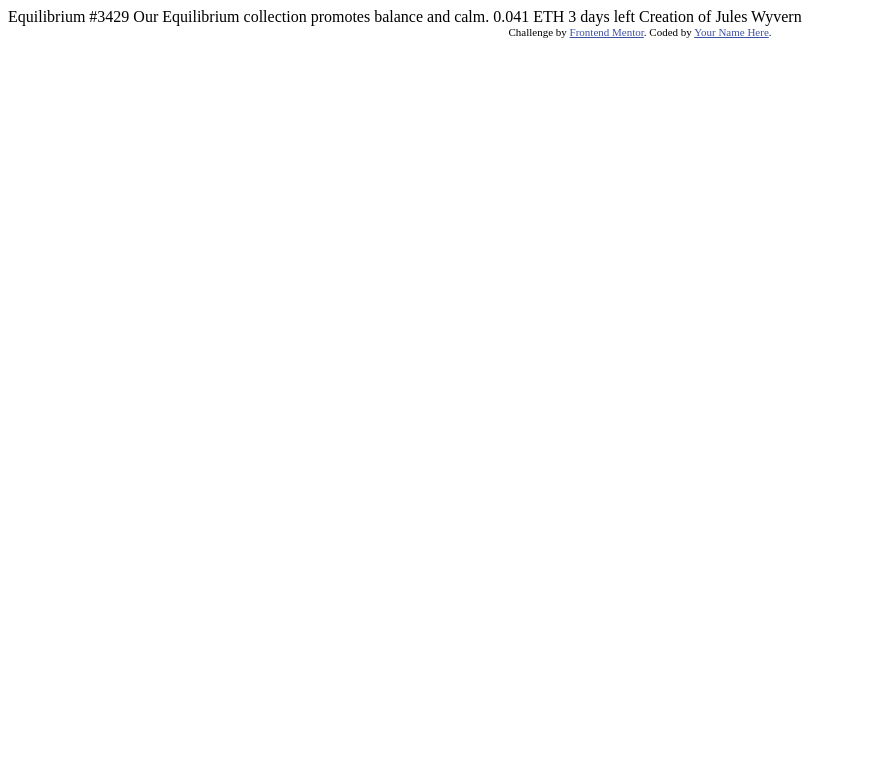
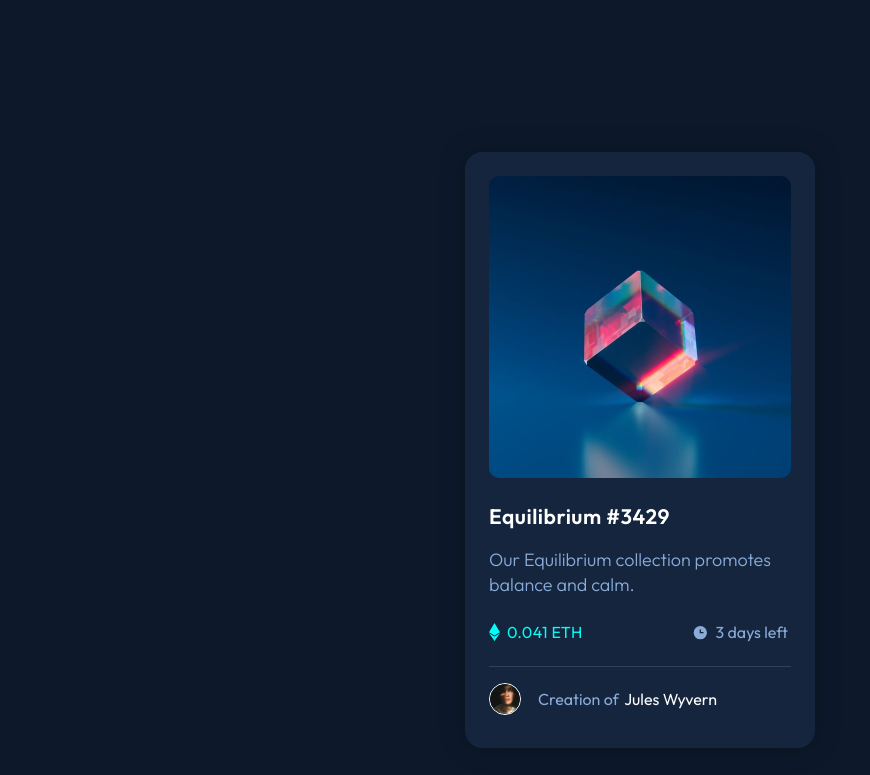
Before and after one commit to LexSupDev/NFT-preview-card-component, a plain HTML site: page index.html in a window 1280 px wide. Shown: the top 775 px of the page, without its empty margins (0-870 px from the left). Drawn offline with Linux system fonts and the light colour scheme.

Commit message:
Finalized project

```diff
--- a/index.html
+++ b/index.html
@@ -2,32 +2,37 @@
 <html lang="en">
 <head>
   <meta charset="UTF-8">
-  <meta name="viewport" content="width=device-width, initial-scale=1.0"> <!-- displays site properly based on user's device -->
-
+  <meta name="viewport" content="width=device-width, initial-scale=1.0">
   <link rel="icon" type="image/png" sizes="32x32" href="./images/favicon-32x32.png">
-
+  <link rel="stylesheet" href="css/style.css">
   <title>Frontend Mentor | NFT preview card component</title>
-
-  <!-- Feel free to remove these styles or customise in your own stylesheet 👍 -->
-  <style>
-    .attribution { font-size: 11px; text-align: center; }
-    .attribution a { color: hsl(228, 45%, 44%); }
-  </style>
 </head>
 <body>
 
-  Equilibrium #3429
+  <main>
+    <div class="nftCard">
+      <div class="nftCard__imageWrap">
+        <img src="images/image-equilibrium.jpg" alt="Cube" class="nftCard__image">
+      </div>
+      <h1 class="nftCard__title">Equilibrium #3429</h1>
+      <p class="nftCard__desc">Our Equilibrium collection promotes balance and calm.</p>
+      <div class="nftCard__props">
+        <span class="nftCard__price">0.041 ETH</span>
+        <span class="nftCard__period">3 days left</span>
+      </div>
+      <div class="nftCard__author author">
+        <img src="images/image-avatar.png" alt="Photo of Jules Wyvern" class="author__image">
+        <span class="author__name">Creation of <span class="author__nameLight">Jules Wyvern</span></span>
+      </div>
+    </div>
+  </main>
 
-  Our Equilibrium collection promotes balance and calm.
+  <footer>
+    <div class="attribution">
+      <p class="attribution__p">Challenge by <a class="attribution__link" href="https://www.frontendmentor.io?ref=challenge" target="_blank">Frontend Mentor</a></p>
+      <p class="attribution__p">Coded by <a class="attribution__link" href="https://github.com/lexsupdev" target="_blank" >Aleksei Suppes</a></p>
+    </div>
+  </footer>
 
-  0.041 ETH
-  3 days left
-
-  Creation of Jules Wyvern
-
-  <div class="attribution">
-    Challenge by <a href="https://www.frontendmentor.io?ref=challenge" target="_blank">Frontend Mentor</a>.
-    Coded by <a href="#">Your Name Here</a>.
-  </div>
 </body>
 </html>
--- a/sass/_base.scss
+++ b/sass/_base.scss
@@ -1,9 +1,10 @@
-@import url('https://fonts.googleapis.com/css2?family=Outfit:wght@300;400;600&display=swap');
+@import url('https://fonts.googleapis.com/css2?family=Outfit:wght@200;300;400;600&display=swap');
 
 body {
     margin: 0;
     font-family: 'Outfit', sans-serif;
     font-size: 18px;
     font-weight: 300;
-    //background-color: $veryDarkBlue;
+    background-color: $mainBg;
+    color: $softBlue;
 }
--- a/sass/_components.scss
+++ b/sass/_components.scss
@@ -1,3 +1,152 @@
+/*  Main    */
+
+main {
+    margin-top: 152px;
+}
+
+/*  nftCard */
+
+.nftCard {
+    box-sizing: border-box;
+    margin: 0 auto;
+    max-width: 350px;
+    background-color: $cardBg;
+    padding: 24px 24px;
+    border-radius: 17px;
+    box-shadow: rgba(0, 0, 0, 0.35) 0px 0px 25px;
+}
+
+.nftCard__imageWrap {
+    position: relative;
+
+    &:hover {
+
+        &:before{
+            content: "";
+            position: absolute;
+            width: 100%;
+            height: 302px;
+            top: 0;
+            left: 0;
+            background: $cyan;
+            border-radius: 10px;
+            opacity: 0.3;
+        }
+
+        &:after {
+            content: "";
+            position: absolute;
+            width: 48px;
+            height: 48px;
+            top: calc(50% - 24px);
+            left: calc(50% - 24px);
+            background-image: url("../images/icon-view.svg");
+            background-position: center;
+        }
+    }
+}
+
+.nftCard__image {
+    max-width: 100%;
+    border-radius: 10px;
+}
+
+.nftCard__title {
+    width: max-content;
+    font-size: 21px;
+    margin-top: 20px;
+    letter-spacing: 0.5px;
+    color: white;
+    font-weight: 600;
+
+    &:hover,
+    &:focus {
+        color: $cyan;
+    }
+}
+
+.nftCard__desc {
+    font-weight: 300;
+    line-height: 1.4;
+}
+
+.nftCard__props {
+    margin-top: 25px;
+    display: flex;
+    justify-content: space-between;
+    font-weight: 400;
+    font-size: 16px;
+    padding-bottom: 24px;
+    border-bottom: 1px solid $line;
+}
+
+.nftCard__price {
+    display: inline-block;
+    padding-left: 18px;
+    color: $cyan;
+    letter-spacing: 0.3px;
+    position: relative;
+
+    &:before {
+        position: absolute;
+        content: "";
+        width: 11px;
+        height: 18px;
+        background-image: url("../images/icon-ethereum.svg");
+        top: 1px;
+        left: 0;
+    }
+}
+
+.nftCard__period {
+    display: inline-block;
+    padding-right: 3px;
+    position: relative;
+
+    &:before {
+        position: absolute;
+        content: "";
+        width: 17px;
+        height: 17px;
+        background-image: url("../images/icon-clock.svg");
+        top: 2px;
+        left: -24px;
+    }
+}
+
+.nftCard__author {
+    margin-top: 16px;
+    margin-bottom: 9px;
+}
+
+.author {
+    font-weight: 400;
+    font-size: 16px;
+    display: flex;
+    align-items: center;
+}
+
+.author__name {
+    padding-left: 17px;
+}
+
+.author__image {
+    width: 30px;
+    border: 1px solid white;
+    border-radius: 50%;
+}
+
+.author__nameLight {
+    display: inline-block;
+    padding-left: 2px;
+    color: white;
+
+    &:hover,
+    &:focus {
+        color: $cyan;
+    }
+}
+
 /* Footer   */
 
 footer {
```
Also changed, not shown: css/style.css, 1 other file.
